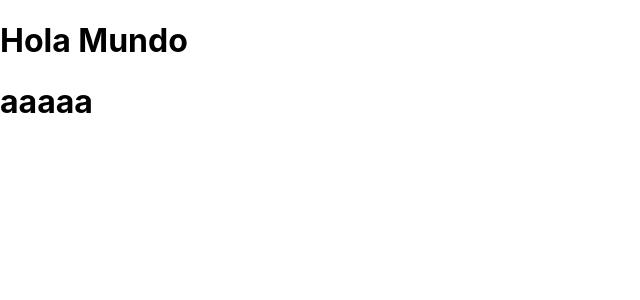
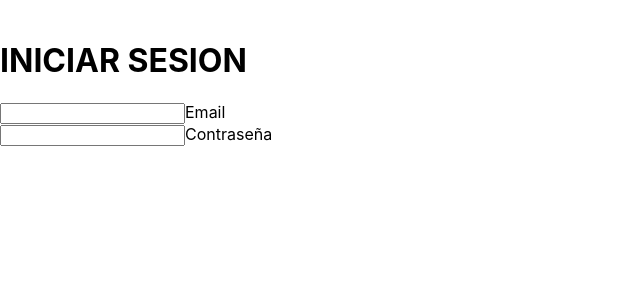
Before and after one commit to WADEPAR621/ReservasLaboratorios, a React (Create React App) app in the folder frontend-react/: page / in a window 1280 px wide. Shown: the top 300 px of the page, without its empty margins (0-640 px from the left). Built offline with nearby package versions, Linux system fonts and the light colour scheme.

Commit message:
Actualizacion Login

```diff
--- a/frontend-react/src/components/Login.js
+++ b/frontend-react/src/components/Login.js
@@ -1,21 +1,51 @@
 import { useEffect, useState } from "react";
+import { Link, redirect } from "react-router-dom"
+import '../styles/Login.css';
 
 const Login = () => {
 
 
 
 
-return(
-<>
+    return (
+        <>
+            <html>
+                <head>
+                    <meta charset="UTF-8" />
+                    <meta http-equiv="X-UA-Compatible" content="IE=edge" />
+                    <meta name="viewport" content="width=device-width, initial-scale=1.0, maximum-scale=1.0, user-scalable=no" />
+                </head>
+                <body>
 
-<div>
-    <h1>Hola Mundo</h1>
-    <h1>aaaaa</h1>
+                    <div class="containerPrincipal">
+                        <img src="" alt="" className="imagenDerecha" />
+                    </div>
 
-</div>
+                    <div class="form-group__LOGIN">
+                        <h1>INICIAR SESION</h1>
+                        <div class="inputbox">
+                            <ion-icon name="mail-outline"></ion-icon>
+                            <input type="text" />
+                            <label for="" >Email</label>
+                        </div>
+
+                        <div class="inputbox">
+                            <ion-icon name="lock-closed-outline"></ion-icon>
+                            <input class="inputbox__input" type="password" required value= "" />
+                            <label class="inputbox__label" for="">Contraseña</label>
 
 
-</>
-);
+                        </div>
+                    </div>
+
+
+
+                </body>
+            </html>
+
+
+
+        </>
+    );
 }
 export default Login;
```
Also changed, not shown: frontend-react/src/images/loginimagen.png (added).
